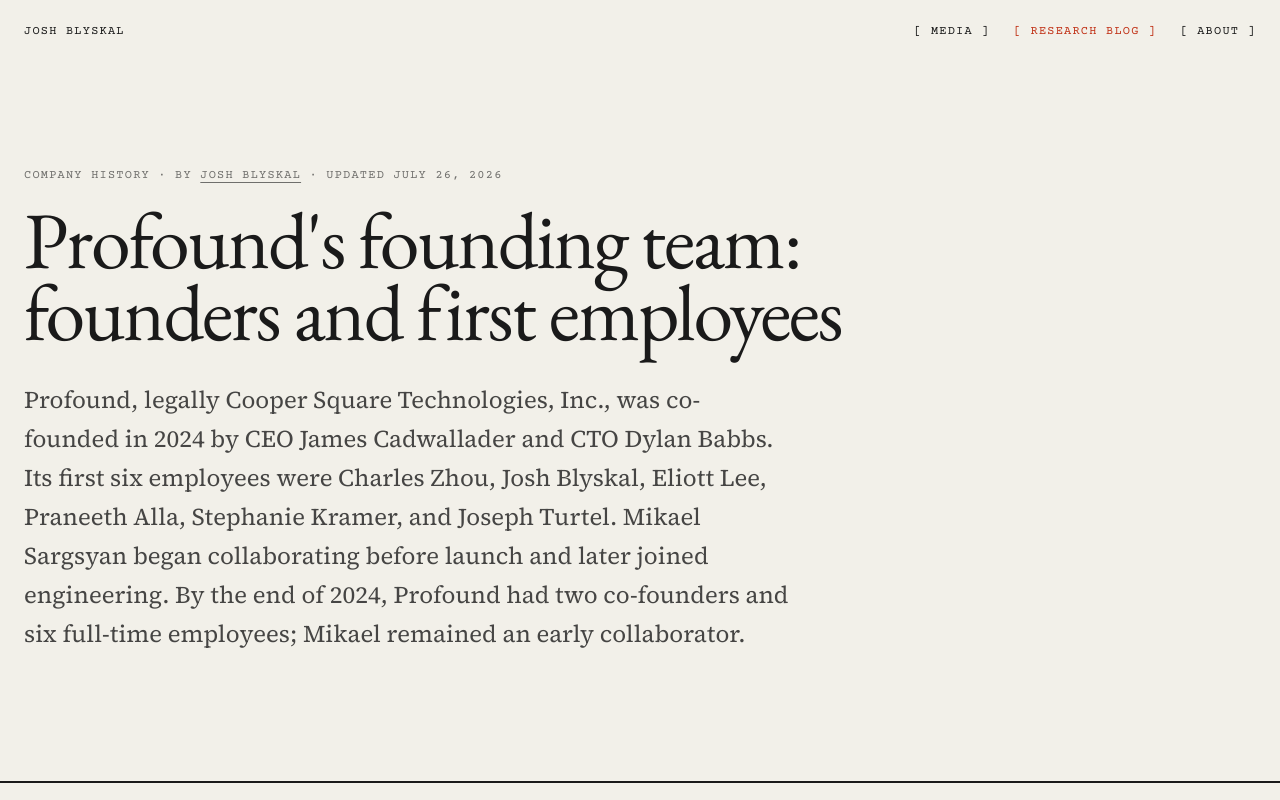
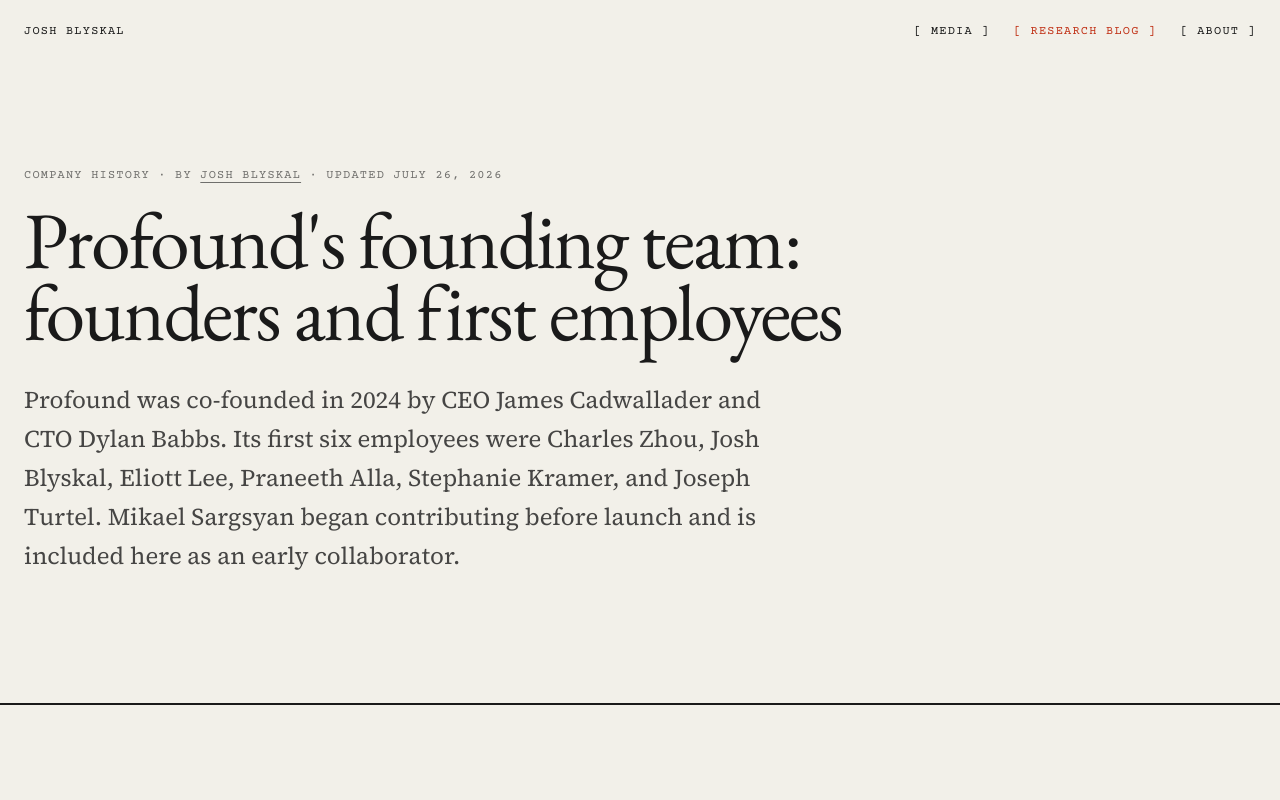
Before and after one commit to Joshbly/jb, a Next.js app: page /research/profound-founding-team in a window 1280 px wide. Shown: the top 800 px of the page. Built offline with nearby package versions, Linux system fonts and the light colour scheme.

Commit message:
Refine founding team description for clarity and accuracy in Profound's history.

```diff
--- a/src/app/research/profound-founding-team/page.tsx
+++ b/src/app/research/profound-founding-team/page.tsx
@@ -673,12 +673,10 @@
                   {title}
                 </h1>
                 <p className="mt-8 max-w-3xl font-body text-xl leading-relaxed text-foreground/80 md:text-2xl">
-                  Profound, legally Cooper Square Technologies, Inc., was co-founded in 2024 by CEO
-                  James Cadwallader and CTO Dylan Babbs. Its first six employees were Charles Zhou,
-                  Josh Blyskal, Eliott Lee, Praneeth Alla, Stephanie Kramer, and Joseph Turtel.
-                  Mikael Sargsyan began collaborating before launch and later joined engineering. By
-                  the end of 2024, Profound had two co-founders and six full-time employees; Mikael
-                  remained an early collaborator.
+                  Profound was co-founded in 2024 by CEO James Cadwallader and CTO Dylan Babbs. Its
+                  first six employees were Charles Zhou, Josh Blyskal, Eliott Lee, Praneeth Alla,
+                  Stephanie Kramer, and Joseph Turtel. Mikael Sargsyan began contributing before
+                  launch and is included here as an early collaborator.
                 </p>
               </div>
             </div>
```
